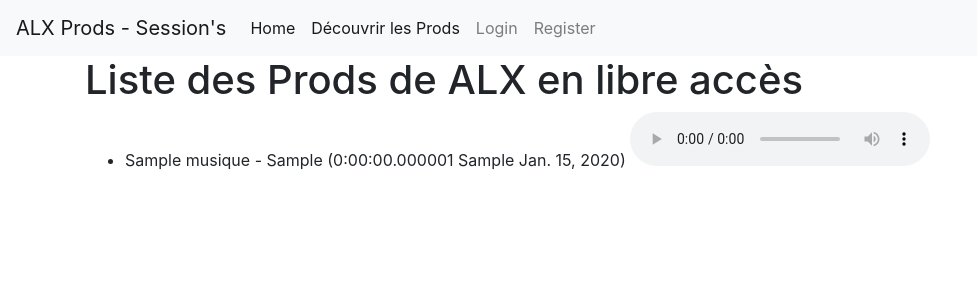
After one commit to walkinthefame/gestionnaire-de-fichiers-ALX, a Django app: page /prods-libre/ in a window 1280 px wide. The commit adds this page. Shown: the top 300 px of the page, without its empty margins (0-977 px from the left). Run offline with Django 5.2, Linux system fonts and the light colour scheme; tables that the repository leaves empty hold one stand-in row (values such as "Sample post"); some libraries are stand-ins or nearby versions.

Commit message:
ajout de certaines fonctionnalités

```diff
--- a/ALX/myapp/models.py
+++ b/ALX/myapp/models.py
@@ -17,6 +17,8 @@ class Musique(models.Model):
     fichier = models.FileField(upload_to='musiques/', blank=False, null=False)
     publique = models.BooleanField(default=False, help_text="Accessible à tous les utilisateurs")
     utilisateurs_autorises = models.ManyToManyField(settings.AUTH_USER_MODEL, blank=True, related_name='musiques_autorisees')
+    utilisateurs_autorises_telechargement = models.ManyToManyField(settings.AUTH_USER_MODEL, blank=True, related_name='musiques_autorisees_telechargement')
+    ecoutable_accueil = models.BooleanField(default=False, help_text="Musique de découverte")
 
 # Supprimer le fichier du disque quand une musique est supprimée
 @receiver(post_delete, sender=Musique)
--- a/ALX/myapp/templates/ajoutMusique.html
+++ b/ALX/myapp/templates/ajoutMusique.html
@@ -9,6 +9,7 @@
                 <source src="{{ musique.fichier.url }}" type="audio/mpeg">
                 Votre navigateur ne supporte pas la lecture audio.
             </audio>
+            <a href="{{ musique.fichier.url }}" download class="btn btn-sm btn-success ml-2">Télécharger</a>
         {% endif %}
     </li>
     {% endfor %}
--- a/ALX/myapp/templates/base.html
+++ b/ALX/myapp/templates/base.html
@@ -23,6 +23,9 @@
         <ul class="navbar-nav">
           <li class="nav-item active">
             <a class="nav-link" href="{% url 'home' %}">Home</a>
+          </li>
+          <li class="nav-item active">
+            <a class="nav-link" href="{% url 'prods_libre' %}">Découvrir les Prods</a>
           </li>
           {% if user.is_authenticated %}
           <li class="nav-item">
--- /dev/null
+++ b/ALX/myapp/templates/prod_libre.html
@@ -0,0 +1,24 @@
+{% extends "base.html" %}
+{% block content %}
+<h1>Liste des Prods de ALX en libre accès</h1>
+<link rel="stylesheet" href="https://cdn.plyr.io/3.7.8/plyr.css" />
+<ul>
+        {% for musique in musiques %}
+        <li>
+                {{ musique.titre }} - {{ musique.artiste }} ({{ musique.duree }} {{ musique.style }} {{ musique.date_ajout }})
+                {% if musique.fichier %}
+                        <audio class="js-player" controls>
+                                <source src="{{ musique.fichier.url }}" type="audio/mpeg">
+                                Votre navigateur ne supporte pas la lecture audio.
+                        </audio>
+                {% endif %}
+        </li>
+        {% endfor %}
+</ul>
+<script src="https://cdn.plyr.io/3.7.8/plyr.polyfilled.js"></script>
+<script>
+    document.addEventListener('DOMContentLoaded', () => {
+        const players = Array.from(document.querySelectorAll('.js-player')).map(p => new Plyr(p));
+    });
+</script>
+{% endblock %}
--- a/ALX/myapp/urls.py
+++ b/ALX/myapp/urls.py
@@ -5,6 +5,7 @@ from . import views
 urlpatterns = [
     path('', views.home, name='home'),
     path('list-musique/', views.list_musique, name='list_musique'),
+    path('prods-libre/', views.prod_libre, name='prods_libre'),
     path('register/', views.register, name='register'),
     path('login/', views.login_view, name='login'),
     path('logout/', views.logout_view, name='logout'),
--- a/ALX/myapp/views.py
+++ b/ALX/myapp/views.py
@@ -36,7 +36,9 @@ def register(request):
         form = UserCreationForm()
     return render(request, 'register.html', {'form': form})
 
-
+def prod_libre(request):
+    musiques = Musique.objects.filter(ecoutable_accueil=True)
+    return render(request, 'prod_libre.html', {'musiques': musiques})
 
 from django.contrib.auth.decorators import login_required
 from django.db import models
```
Also changed, not shown: ALX/db.sqlite3, ALX/myapp/migrations/0001_initial.py, 1 other file.
